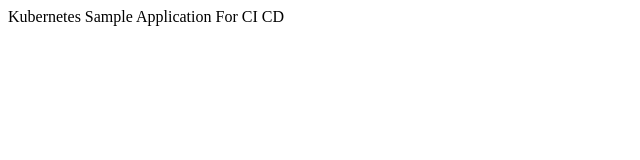
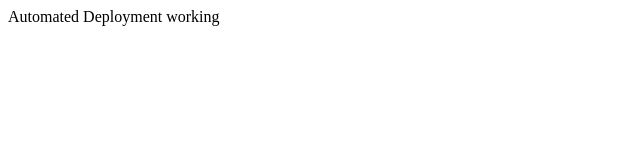
Before and after one commit to atishukla/simple-app, a plain HTML site: page index.html in a window 1280 px wide. Shown: the full height of the page, 0-640 px from the left. Drawn offline with Linux system fonts and the light colour scheme.

Commit message:
Automated deployment

```diff
--- a/index.html
+++ b/index.html
@@ -1,5 +1,5 @@
 <!DOCTYPE html>
 <title>Atishay Sample App</title>
 <body>
-  Kubernetes Sample Application For CI CD
+  Automated Deployment working
 </body>
```
